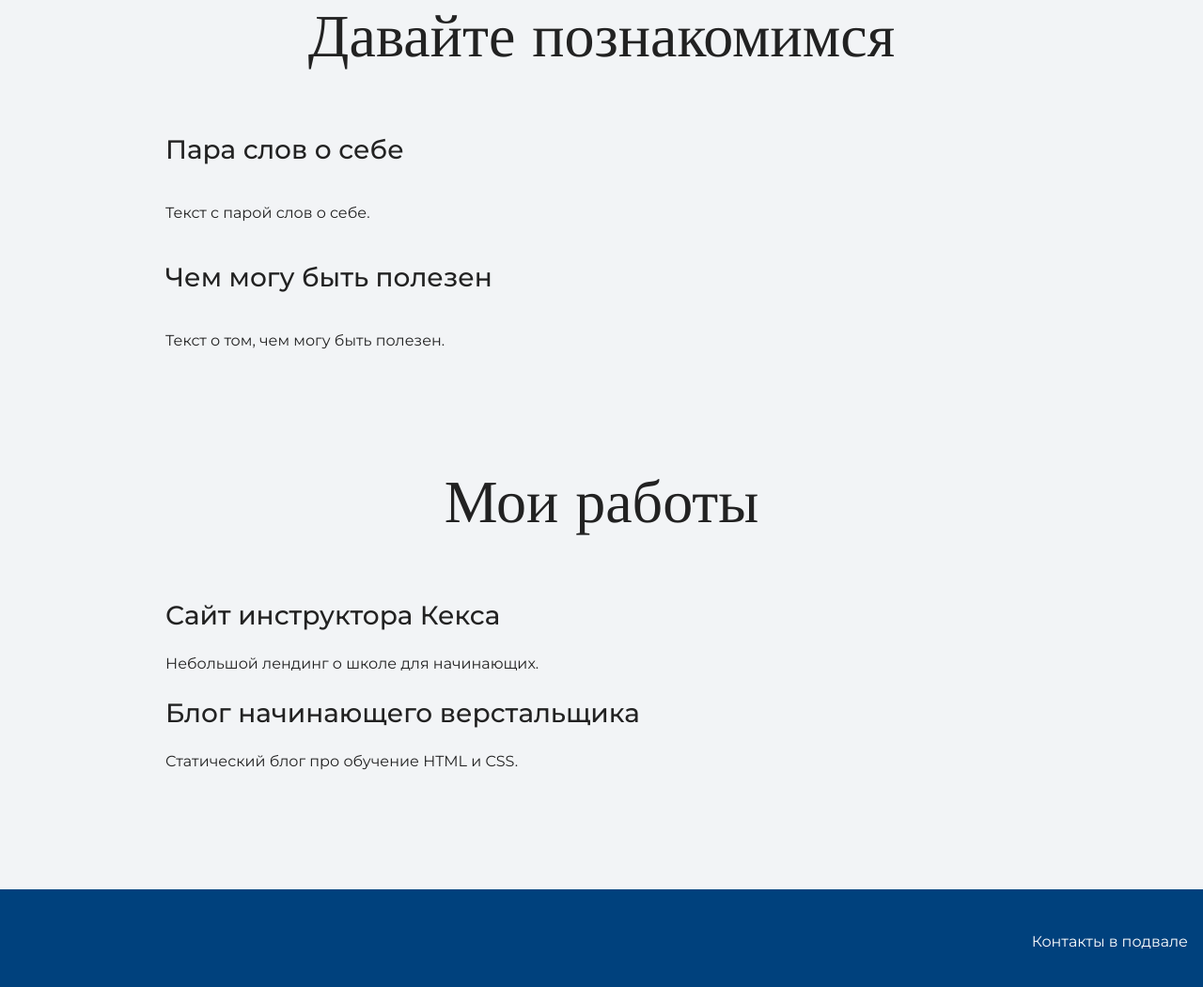
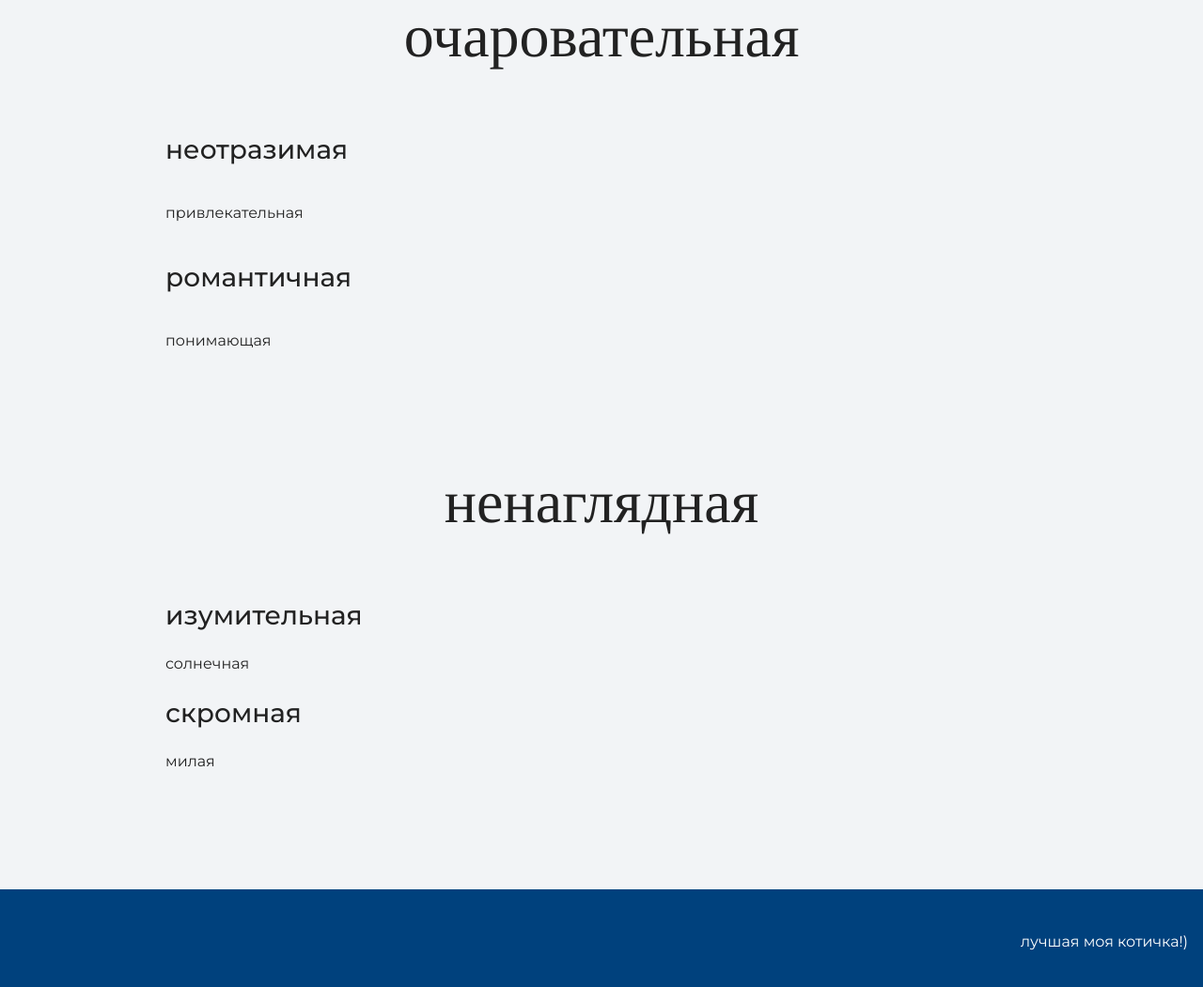
Before and after one commit to s1kth/my-site, a plain HTML site: page index.html in a window 1280 px wide. Shown: the part 1113-2164 px from the top of the page at 94% size. Drawn offline with nearby package versions, Linux system fonts and the light colour scheme.

Commit message:
Изменение текста

```diff
--- a/index.html
+++ b/index.html
@@ -19,25 +19,25 @@
     </section>
 
     <section class="intro">
-      <h2 class="subheading"><div class="container">Давайте познакомимся</div></h2>
-      <h3><div class="container">Пара слов о себе</div></h3>
-      <p><div class="container">Текст с парой слов о себе.</div></p>
-      <h3><div class="container">Чем могу быть полезен</div></h3>
-      <p><div class="container">Текст о том, чем могу быть полезен.</div></p>
+      <h2 class="subheading"><div class="container">очаровательная</div></h2>
+      <h3><div class="container">неотразимая</div></h3>
+      <p><div class="container">привлекательная</div></p>
+      <h3><div class="container">романтичная</div></h3>
+      <p><div class="container">понимающая</div></p>
     </section>
 
     <section class="portfolio">
-      <h2 class="subheading"><div class="container">Мои работы</div></h2>
+      <h2 class="subheading"><div class="container">ненаглядная</div></h2>
 
-      <h3><div class="container">Сайт инструктора Кекса</div></h3>
-      <p><div class="container">Небольшой лендинг о школе для начинающих.</div></p>
+      <h3><div class="container">изумительная</div></h3>
+      <p><div class="container">солнечная</div></p>
 
-      <h3><div class="container">Блог начинающего верстальщика</div></h3>
-      <p><div class="container">Статический блог про обучение HTML и CSS.</div></p>
+      <h3><div class="container">скромная</div></h3>
+      <p><div class="container">милая</div></p>
     </section>
 
     <footer class="page-footer">
-      <div class="container">Контакты в подвале</div>
+      <div class="container">лучшая моя котичка!) </div>
     </footer>
   </body>
 </html>
```
